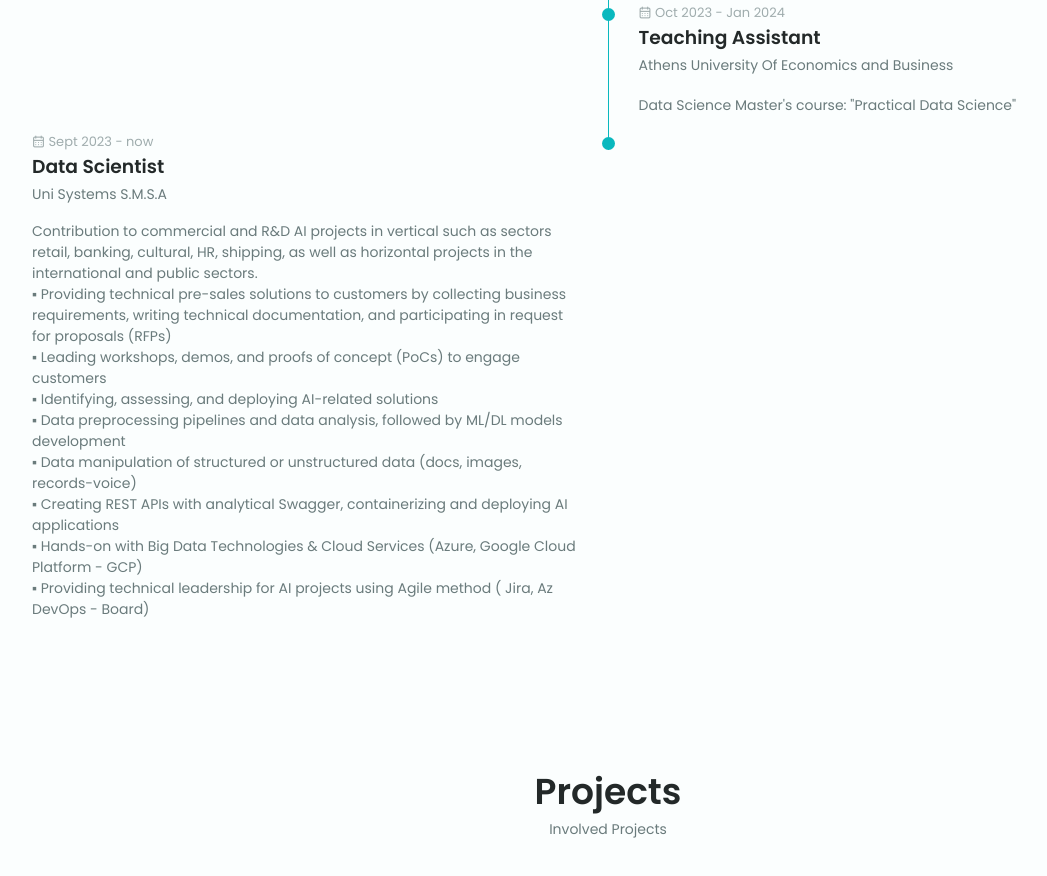
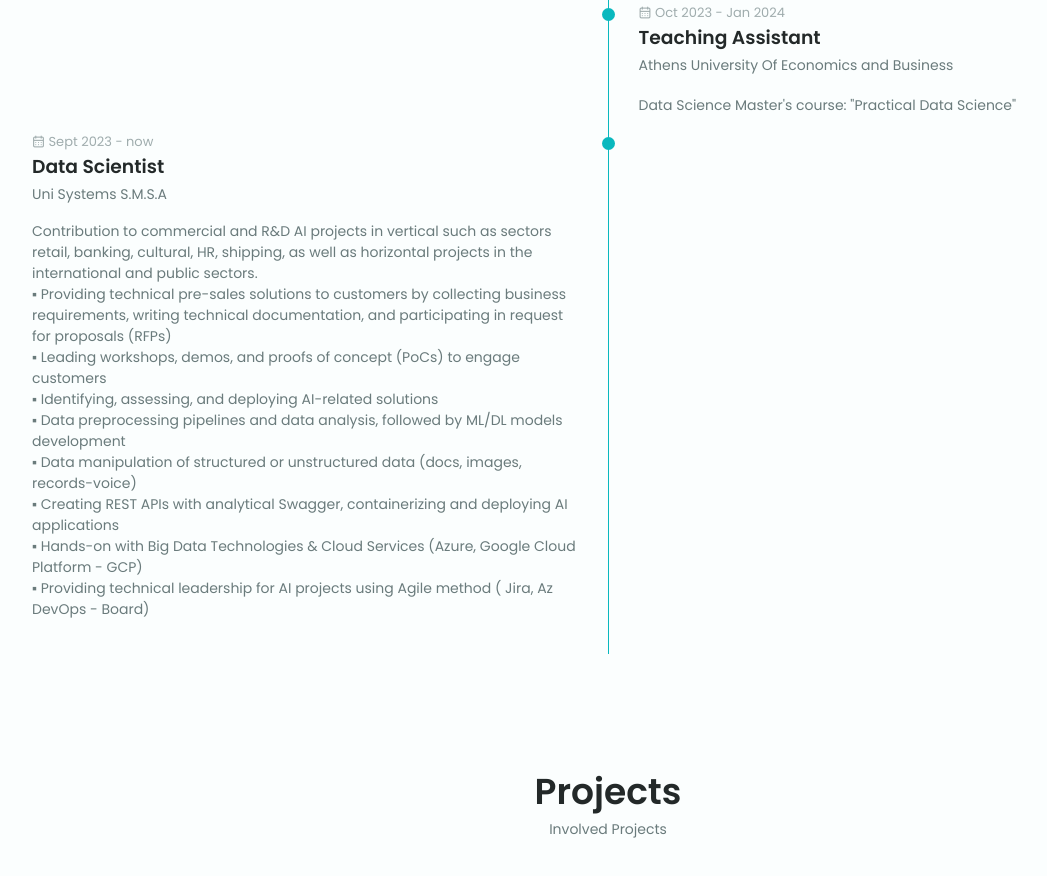
Before and after one commit to Connalia/kliagkou.github.io, a plain HTML site: page index.html in a window 1280 px wide. Shown: the part 2174-3050 px from the top of the page, without its empty margins (32-1079 px from the left). Drawn offline with nearby package versions, Linux system fonts and the light colour scheme.

Commit message:
add line in the last job

```diff
--- a/index.html
+++ b/index.html
@@ -409,6 +409,7 @@
                          </div>
                         <div>
                             <span class="qualification__rounder"></span>
+                            <span class="qualification__line"></span>
                         </div>
                     </div>
 
```
